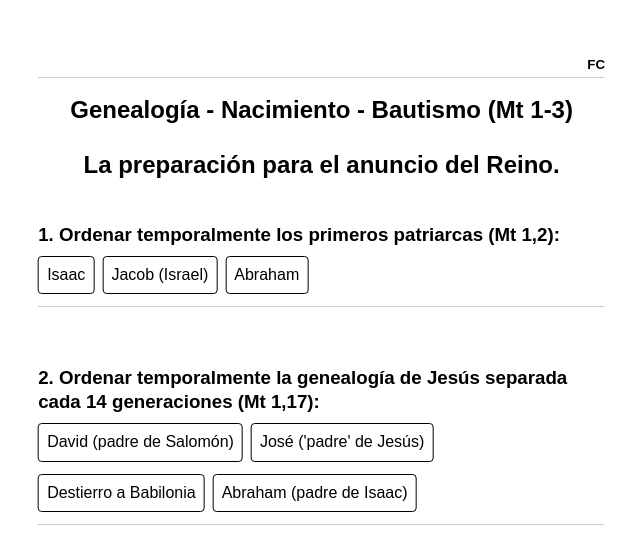
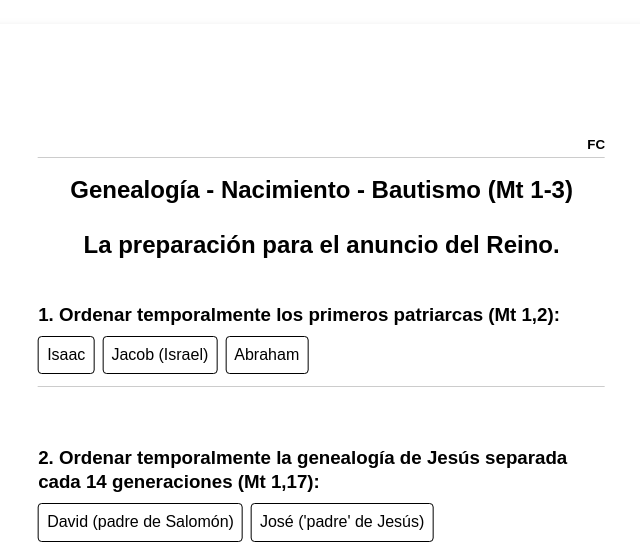
Before and after one commit to formacion-cristiana/mateo, a React (Vite) app: page /print-all in a window 1280 px wide. Shown: the part 842-1394 px from the top of the page, without its empty margins (371-1011 px from the left). Built offline with nearby package versions, Linux system fonts and the light colour scheme.

Commit message:
pdfwrapper margin 73vh

```diff
--- a/src/styles/PrintableQuiz.css
+++ b/src/styles/PrintableQuiz.css
@@ -16,7 +16,7 @@
   position: relative; /* relative parent for absolute child */
   width: 104%;
   min-height: 100vh; /* optional: full screen height */
-  margin-top:63vh;
+  margin-top:73vh;
 }
 
 .pdf-content {
```
